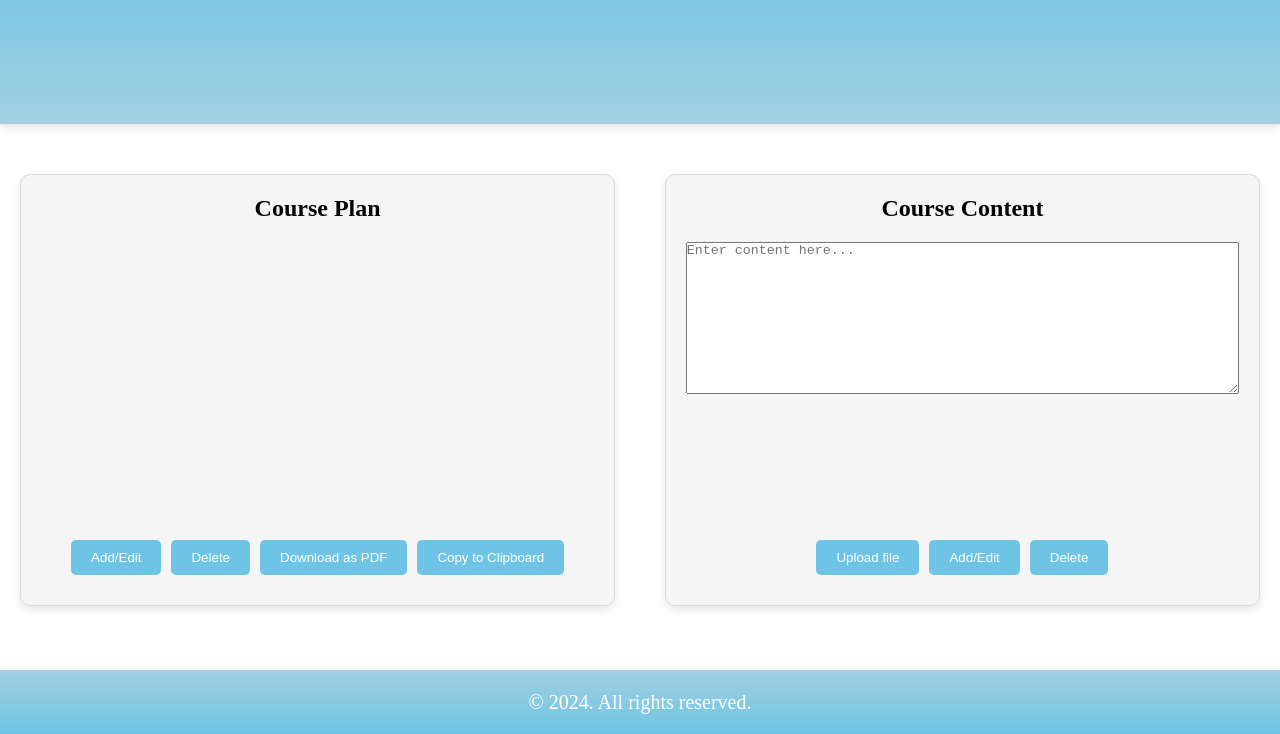
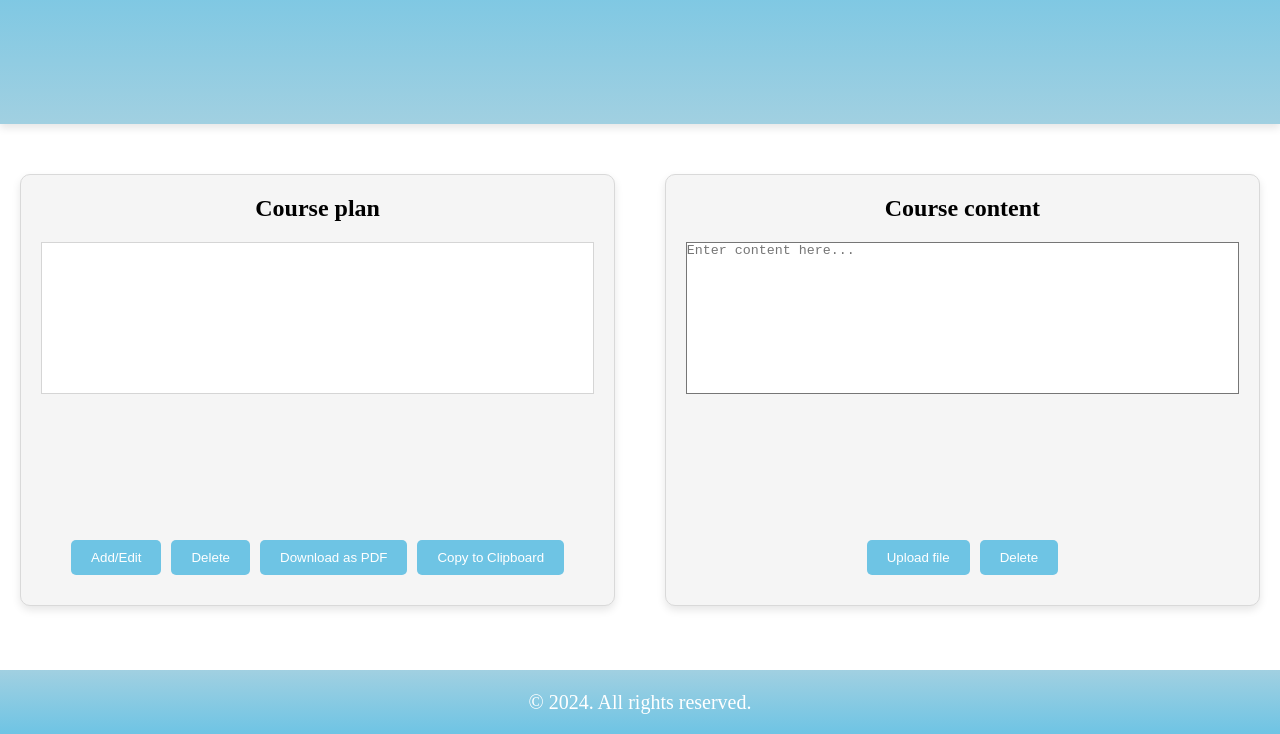
Before and after one commit to SkillWebDemo/CourseHelper, a website: page index.html in a window 1280 px wide. Shown: the part 66-800 px from the top of the page. Drawn offline with Linux system fonts and the light colour scheme.

Commit message:
update form course plan

```diff
--- a/index.html
+++ b/index.html
@@ -13,7 +13,8 @@
     </header>
     <section id="course-container">
         <div id="Course-plan">
-            <h2>Course Plan</h2>
+            <h2>Course plan</h2>
+            <textarea readonly disabled id="plans" name="plans" rows="10" cols="50"></textarea>
             <div class="button-container">
               <button id="AddEdit">Add/Edit</button>
               <button id="Delete">Delete</button>
@@ -22,11 +23,10 @@
             </div>
         </div>
         <div id="Course-content">
-            <h2>Course Content</h2>
+            <h2>Course content</h2>
             <textarea id="instructions" name="instructions" rows="10" cols="50" placeholder="Enter content here..."></textarea>
             <div class="button-container">
               <button id="UploadFile">Upload file</button>
-              <button id="AddEditContent">Add/Edit</button>
               <button id="DeleteContent">Delete</button>
             </div>
         </div>
--- a/styles.css
+++ b/styles.css
@@ -113,6 +113,12 @@ section {
     margin-top: auto;
 }
 
+textarea {
+    resize: none;
+    background-color:var(--color-white);
+
+}
+
 button {
     background-color: var(--color-blue);
     color: var(--color-white);
```
Also changed, not shown: 1 other file.
